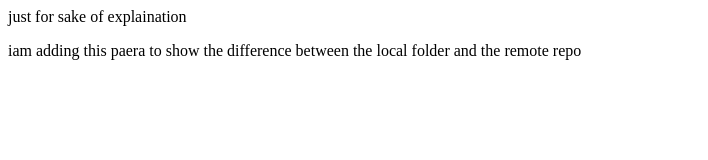
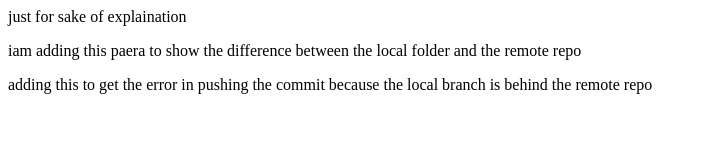
Before and after one commit to Jahnavi774/gitdemo, a plain HTML site: page index.html in a window 1280 px wide. Shown: the whole page, without its empty margins (0-708 px from the left). Drawn offline with Linux system fonts and the light colour scheme.

Commit message:
third commit

```diff
--- a/index.html
+++ b/index.html
@@ -9,5 +9,6 @@
 <body>
     just for sake of explaination
     <p>iam adding this paera to show the difference between the local folder and the remote repo</p>
+    <p>adding this to get the error in pushing the commit because the local branch is behind the remote repo</p>
 </body>
 </html>
```
